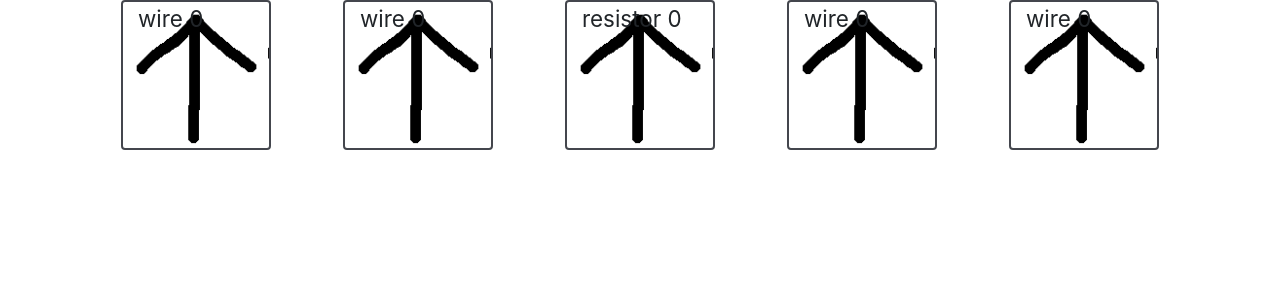
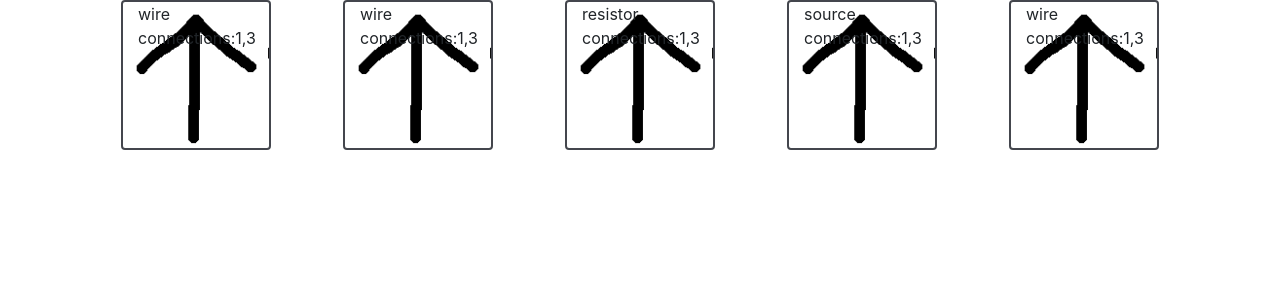
Before and after one commit to JakeSeib/Circuit-Solver, a React app: page /#/circuits in a window 1280 px wide. Shown: the top 300 px of the page. Built offline with nearby package versions, Linux system fonts and the light colour scheme.

Commit message:
Circuit owns board state
- Circuit component has state of every circuit element
- Circuit elements update their connections on direction switch

```diff
--- a/src/components/Circuits/Circuit/Circuit.js
+++ b/src/components/Circuits/Circuit/Circuit.js
@@ -1,17 +1,20 @@
-import React from 'react'
+import React, { useState } from 'react'
 import Container from 'react-bootstrap/Container'
 import Row from 'react-bootstrap/Row'
 import Col from 'react-bootstrap/Col'
 import ElementChooser from '../ElementChooser/ElementChooser'
+import { initBoard } from './utils'
 
 const Circuit = () => {
+  const [board, setBoard] = useState(initBoard)
+
   return <Container className='circuit-container'>
     <Row>
-      <Col><ElementChooser type='wire'></ElementChooser></Col>
-      <Col><ElementChooser type='wire'></ElementChooser></Col>
-      <Col><ElementChooser type='resistor'></ElementChooser></Col>
-      <Col><ElementChooser type='wire'></ElementChooser></Col>
-      <Col><ElementChooser type='wire'></ElementChooser></Col>
+      <Col><ElementChooser position='1-1' board={board} setBoard={setBoard}></ElementChooser></Col>
+      <Col><ElementChooser position='1-2' board={board} setBoard={setBoard}></ElementChooser></Col>
+      <Col><ElementChooser position='1-3' board={board} setBoard={setBoard}></ElementChooser></Col>
+      <Col><ElementChooser position='1-4' board={board} setBoard={setBoard}></ElementChooser></Col>
+      <Col><ElementChooser position='1-5' board={board} setBoard={setBoard}></ElementChooser></Col>
     </Row>
   </Container>
 }
--- /dev/null
+++ b/src/components/Circuits/Circuit/utils.js
@@ -0,0 +1,29 @@
+export const initBoard = {
+  1: {
+    1: {
+      type: 'wire',
+      connections: [1, 3],
+      powered: true
+    },
+    2: {
+      type: 'wire',
+      connections: [1, 3],
+      powered: true
+    },
+    3: {
+      type: 'resistor',
+      connections: [1, 3],
+      powered: true
+    },
+    4: {
+      type: 'source',
+      connections: [1, 3],
+      powered: true
+    },
+    5: {
+      type: 'wire',
+      connections: [1, 3],
+      powered: true
+    }
+  }
+}
--- a/src/components/Circuits/ElementChooser/ElementChooser.js
+++ b/src/components/Circuits/ElementChooser/ElementChooser.js
@@ -1,16 +1,29 @@
 import React, { useState } from 'react'
 import Container from 'react-bootstrap/Container'
-
 import '../../../index.scss'
 import './ElementChooser.scss'
-import getTransformClass from './getTransformClass.js'
+import { getTransformClass, checkPowered } from './utils'
 
-const ElementChooser = ({ type }) => {
+const ElementChooser = ({ position, board, setBoard }) => {
   const [direction, setDirection] = useState(0)
   const [highlighted, setHighlighted] = useState(false)
 
+  const row = position.split('-')[0]
+  const col = position.split('-')[1]
+
   const handleDirectionSwitch = (event) => {
     setDirection((direction + 1) % 4)
+    setBoard({
+      ...board,
+      [row]: {
+        ...board[row],
+        [col]: {
+          ...board[row][col],
+          connections: board[row][col].connections.map(i => (i + 1) % 4)
+        }
+      }
+    })
+    checkPowered()
   }
 
   const addHighlight = (event) => {
@@ -23,11 +36,11 @@ const ElementChooser = ({ type }) => {
 
   const elementJSX = (
     <Container
-      className={`circuit-element ${highlighted ? 'circuit-element--highlight' : ''} ${getTransformClass(direction)}`}
+      className={`circuit-element ${board[row][col].type} ${highlighted ? 'circuit-element--highlight' : ''} ${getTransformClass(direction)}`}
       onClick={event => { handleDirectionSwitch(event) }}
       onMouseEnter={event => { addHighlight(event) }}
       onMouseLeave={event => { removeHighlight(event) }}>
-      <p>{type} {direction}</p>
+      <p>{board[row][col].type} connections:{board[row][col].connections.join(',')}</p>
     </Container>
   )
 
--- a/src/components/Circuits/ElementChooser/ElementChooser.scss
+++ b/src/components/Circuits/ElementChooser/ElementChooser.scss
@@ -18,7 +18,7 @@
 .circuit-element {
   border: 2px solid $border-black;
   border-radius: 4px;
-  font-size: 1.4em;
+  font-size: 1em;
   height: 150px;
   overflow: hidden;
   position: relative;
--- a/src/components/Circuits/ElementChooser/getTransformClass.js
+++ /dev/null
@@ -1,12 +0,0 @@
-function getTransformClass (direction) {
-  const stateHash = {
-    0: 'circuit-element--rotation-0',
-    1: 'circuit-element--rotation-1',
-    2: 'circuit-element--rotation-2',
-    3: 'circuit-element--rotation-3'
-  }
-
-  return stateHash[direction]
-}
-
-export default getTransformClass
--- /dev/null
+++ b/src/components/Circuits/ElementChooser/utils.js
@@ -0,0 +1,19 @@
+export function getTransformClass (direction) {
+  const stateHash = {
+    0: 'circuit-element--rotation-0',
+    1: 'circuit-element--rotation-1',
+    2: 'circuit-element--rotation-2',
+    3: 'circuit-element--rotation-3'
+  }
+
+  return stateHash[direction]
+}
+
+// todo: check powered based on connections to other powered elements
+export function checkPowered (type, position, connections) {
+  if (type === 'source') {
+    return true
+  } else {
+    return true
+  }
+}
```
